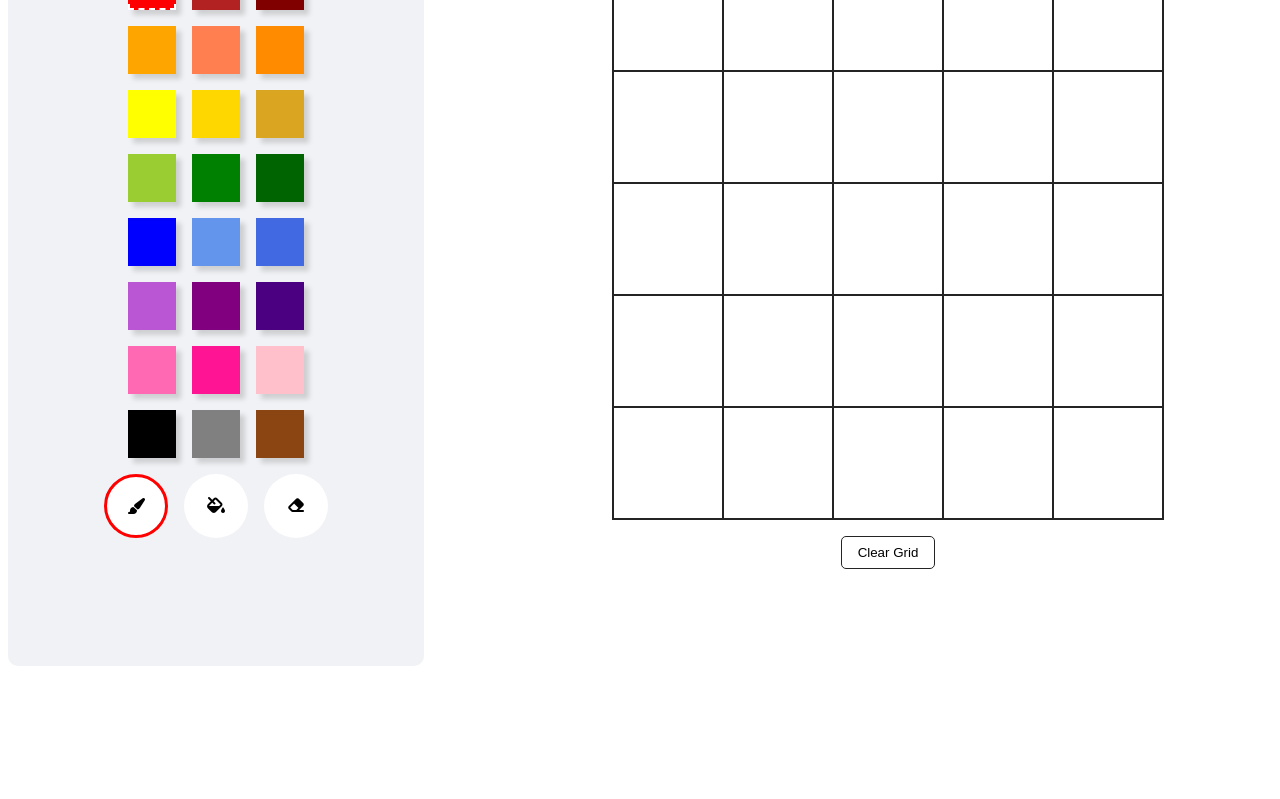
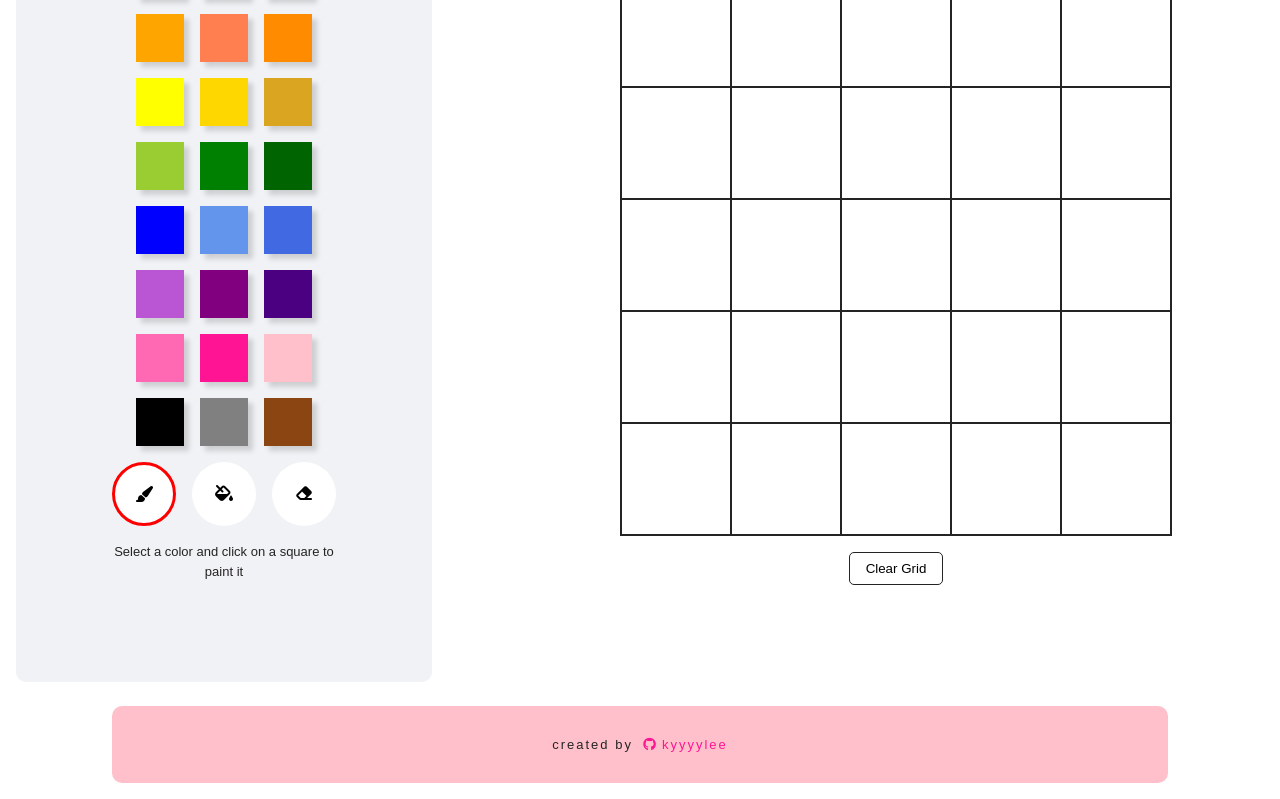
Before and after one commit to kyyyylee/pixel-app-svelte, a Svelte app: page / in a window 1280 px wide. Shown: the part 233-1032 px from the top of the page. Before the commit the page ends 907 px from the top, so only its background shows below. Built offline with nearby package versions, Linux system fonts and the light colour scheme.

Commit message:
Added footer with creator information

```diff
--- a/src/App.svelte
+++ b/src/App.svelte
@@ -18,13 +18,25 @@
   </div>
 </main>
 
+<!--footer-->
+<div class="footerWrapper">
+  <footer>
+    <p>
+      created by <a href="https://github.com/kyyyylee" target="_blank"
+        ><i class="fa-brands fa-github"></i>kyyyylee</a
+      >
+    </p>
+  </footer>
+</div>
+
 <style>
   header {
     font-size: x-small;
     text-align: left;
-    padding: 0 1.5rem;
-    border-bottom: solid 2px #F1F2F5;
+    padding: .5rem 1.5rem;
+    border-bottom: solid 2px #f1f2f5;
   }
+
   main {
     display: flex;
     flex-direction: column;
@@ -32,10 +44,10 @@
   }
 
   .panel {
-    background-color: #F1F2F5;
+    background-color: #f1f2f5;
     padding: 1rem 4rem;
     border-radius: 10px;
-    margin: .5rem;
+    margin: 0.5rem 1rem;
   }
 
   .grid {
@@ -43,19 +55,53 @@
     justify-content: center;
   }
 
+  .footerWrapper {
+    display: flex;
+    justify-content: center;
+  }
+
+  footer {
+    text-align: center;
+    font-size: small;
+    letter-spacing: 2px;
+    padding: 1rem;
+    margin: 1rem;
+    background-color: pink;
+    border-radius: 10px;
+    width: 100%;
+  }
+
+
+  footer a {
+    text-decoration: none;
+    color: deeppink;
+  }
+
+  footer a i {
+    margin-right: 0.25rem;
+    margin-left: 0.3rem;
+  }
+
+  footer a:hover {
+    color: #f1f2f5;
+  }
+
   @media (min-width: 800px) {
-    main{
+    main {
       flex-direction: row;
       gap: 4rem;
     }
-    .panel{
+    .panel {
       height: 100vh;
       display: flex;
       place-items: center;
     }
-    .grid{
+    .grid {
       width: 100%;
       place-items: center;
     }
+    footer{
+      width: 80%;
+    }
   }
 </style>
--- a/src/lib/Color.svelte
+++ b/src/lib/Color.svelte
@@ -28,6 +28,8 @@
     "saddlebrown",
   ];
 
+  let message = "Select a color and click on a square to paint it";
+
   selectedColor.set(colors[0]);
 
   function selectColor(color) {
@@ -42,6 +44,7 @@
     erase = true;
     fill = false;
     paint = false;
+    message = "Click on a square to remove the color";
   }
 
   function paintMode() {
@@ -49,6 +52,7 @@
     erase = false;
     fill = false;
     selectedColor.set(colors[0]);
+    message = "Select a color and click on a square to paint it";
   }
 
   function fillMode() {
@@ -56,6 +60,7 @@
     erase = false;
     paint = false;
     selectedColor.set(null);
+    message = "Select a color to fill in the entire grid";
   }
 
   function fillBoard() {
@@ -86,9 +91,9 @@
       <button on:click={fillMode} style="border: {fill ? '3px solid black' : 'none' };"><i class="fa-solid fa-fill-drip"></i></button>
       <button on:click={() => selectColor()} on:click={eraseMode} style="border: {!erase ? 'none' : '3px solid black'};"><i class="fa-solid fa-eraser"></i></button>
   </div>
-  {#if fill}
-    <p>Select a color to fill the board</p>
-  {/if}
+
+    <p>{message}</p>
+
 </div>
 
 <style>
--- a/src/lib/Grid.svelte
+++ b/src/lib/Grid.svelte
@@ -54,7 +54,7 @@
       {/each}
     {/each}
   </div>
-  <button on:click={clearGrid}>Clear Grid</button>
+  <button id="clearBTN" on:click={clearGrid}>Clear Grid</button>
 </div>
 
 <style>
@@ -88,6 +88,12 @@
     background-color: white;
   }
 
+#clearBTN:hover {
+    background-color: #242424;
+    color: white;
+    cursor: pointer;
+  }
+
   @media (min-width: 800px) {
     .grid {
       width: 450px;
```
